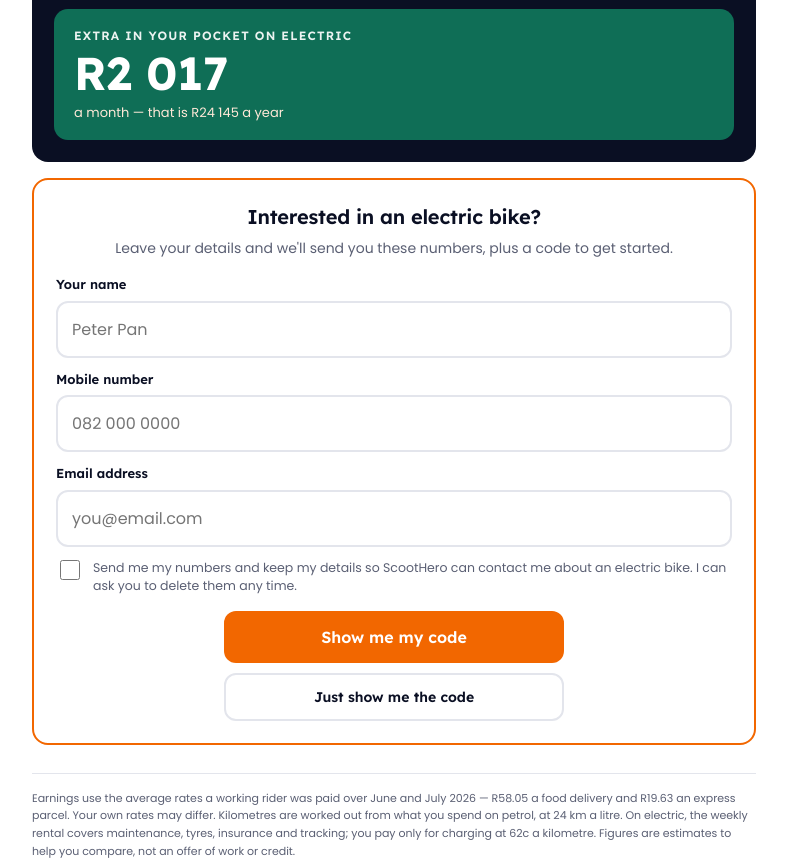
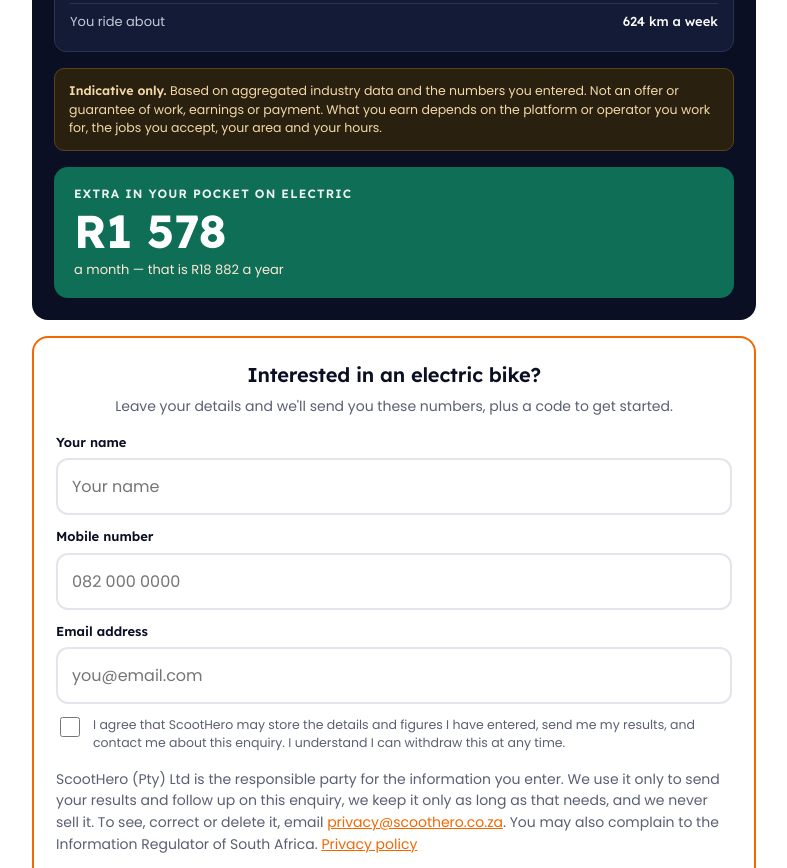
Before and after one commit to Wallisco/Fleet_Calculator, a website: page public/driver.html in a window 1280 px wide. Shown: the part 1919-2787 px from the top of the page, without its empty margins (246-1033 px from the left). Drawn offline with Linux system fonts and the light colour scheme.

Commit message:
Update driver.html

```diff
--- a/public/driver.html
+++ b/public/driver.html
@@ -1,4 +1,4 @@
-n<!DOCTYPE html>
+<!DOCTYPE html>
 <html lang="en-ZA">
 <head>
 <meta charset="utf-8">
@@ -108,6 +108,13 @@ h1,h2,h3{font-family:'Lexend',sans-serif;font-weight:600;letter-spacing:-.01em;m
 .qrbox .ref{font-family:'Lexend',sans-serif;font-size:13px;color:var(--ink);margin-top:12px}
 .qrbox a{display:inline-block;margin-top:10px;font-size:13px;color:var(--orange);word-break:break-all}
 
+.notice{background:#FFF8E8;border:1px solid #E8D9A8;border-radius:10px;padding:12px 14px;
+  font-size:12.5px;color:#6B5416;line-height:1.5;margin:0 0 18px}
+.notice b{font-family:'Lexend',sans-serif;font-weight:600}
+.notice.dark{background:#2A2010;border-color:#5A431A;color:#F3D9A8;margin:16px 0 0}
+.popia{font-size:11.5px;color:var(--muted);line-height:1.55;text-align:left;margin:0 0 16px}
+.popia a{color:var(--orange)}
+.foot a{color:var(--orange)}
 .foot{margin-top:28px;padding-top:16px;border-top:1px solid var(--line);font-size:11px;color:var(--muted);line-height:1.6}
 @media (max-width:430px){ .two,.vs{grid-template-columns:1fr} }
 </style>
@@ -123,6 +130,12 @@ h1,h2,h3{font-family:'Lexend',sans-serif;font-weight:600;letter-spacing:-.01em;m
 </div>
 
 <div class="wrap">
+
+  <p class="notice" role="note">
+    <b>Indicative only.</b> These figures come from aggregated, anonymised industry delivery data.
+    They are not a promise of work, earnings or payment — ScootHero does not employ riders,
+    allocate jobs or set these rates.
+  </p>
 
   <section class="card">
     <h2>Your work</h2>
@@ -153,7 +166,7 @@ h1,h2,h3{font-family:'Lexend',sans-serif;font-weight:600;letter-spacing:-.01em;m
     <div class="q">
       <label for="petrol">Petrol a day</label>
       <div class="help">What you put in the tank on a working day</div>
-      <div class="inp"><span class="pre">R</span><input id="petrol" type="number" min="0" step="10" value="180" inputmode="numeric"></div>
+      <div class="inp"><span class="pre">R</span><input id="petrol" type="number" min="0" step="10" value="130" inputmode="numeric"></div>
     </div>
 
     <div class="q">
@@ -207,6 +220,12 @@ h1,h2,h3{font-family:'Lexend',sans-serif;font-weight:600;letter-spacing:-.01em;m
       <div class="r" style="padding-top:8px;margin-top:6px;border-top:1px solid var(--edge)"><span>You ride about</span><b id="kmWeek">0 km a week</b></div>
     </div>
 
+    <p class="notice dark">
+      <b>Indicative only.</b> Based on aggregated industry data and the numbers you entered.
+      Not an offer or guarantee of work, earnings or payment. What you earn depends on the
+      platform or operator you work for, the jobs you accept, your area and your hours.
+    </p>
+
     <div class="big" style="margin:16px 0 0;background:#0F6E56">
       <div class="l">Extra in your pocket on electric</div>
       <div class="v" id="saveMonth">R0</div>
@@ -218,15 +237,24 @@ h1,h2,h3{font-family:'Lexend',sans-serif;font-weight:600;letter-spacing:-.01em;m
     <h2>Interested in an electric bike?</h2>
     <p>Leave your details and we'll send you these numbers, plus a code to get started.</p>
 
-    <div class="field"><label for="dName">Your name</label><input id="dName" type="text" autocomplete="name" placeholder="Peter Pan"></div>
+    <div class="field"><label for="dName">Your name</label><input id="dName" type="text" autocomplete="name" placeholder="Your name"></div>
     <div class="field"><label for="dPhone">Mobile number</label><input id="dPhone" type="tel" autocomplete="tel" inputmode="tel" placeholder="082 000 0000"></div>
     <div class="field"><label for="dEmail">Email address</label><input id="dEmail" type="email" autocomplete="email" inputmode="email" placeholder="you@email.com"></div>
     <div class="hp" aria-hidden="true"><label for="dWeb">Website</label><input id="dWeb" type="text" tabindex="-1" autocomplete="off"></div>
 
     <label class="consent" for="dConsent">
       <input type="checkbox" id="dConsent">
-      <span>Send me my numbers and keep my details so ScootHero can contact me about an electric bike. I can ask you to delete them any time.</span>
+      <span>I agree that ScootHero may store the details and figures I have entered, send me my results, and contact me about this enquiry. I understand I can withdraw this at any time.</span>
     </label>
+
+    <p class="popia">
+      ScootHero (Pty) Ltd is the responsible party for the information you enter. We use it only
+      to send your results and follow up on this enquiry, we keep it only as long as that needs,
+      and we never sell it. To see, correct or delete it, email
+      <a href="mailto:privacy@scoothero.co.za">privacy@scoothero.co.za</a>. You may also complain
+      to the Information Regulator of South Africa.
+      <a href="https://www.scoothero.co.za/privacy-policy" target="_blank" rel="noopener">Privacy policy</a>
+    </p>
 
     <button type="button" class="btn" id="go">Show me my code</button>
     <button type="button" class="btn-ghost" id="skip">Just show me the code</button>
@@ -242,7 +270,11 @@ h1,h2,h3{font-family:'Lexend',sans-serif;font-weight:600;letter-spacing:-.01em;m
   </section>
 
   <p class="foot">
-    Earnings use the average rates a working rider was paid over June and July 2026 — R58.05 a food delivery and R19.63 an express parcel. Your own rates may differ. Kilometres are worked out from what you spend on petrol, at 24 km a litre. On electric, the weekly rental covers maintenance, tyres, insurance and tracking; you pay only for charging at 62c a kilometre. Figures are estimates to help you compare, not an offer of work or credit.
+    <b>Earnings disclaimer.</b> These figures are indicative only. ScootHero uses aggregated, anonymised delivery data from across the industry to show what activity of this kind has typically paid. They are not an offer, promise or guarantee of work, earnings or payment of any amount. ScootHero does not employ delivery riders, does not allocate jobs and does not set or pay these rates. What you actually earn depends on the platform or operator you work for, the jobs you accept, your area, your hours and your own running costs, and may be materially higher or lower than shown.
+    <br><br>
+    <b>How these numbers are built.</b> Average per-job rates across delivery activity in June and July 2026 — R58.05 a food delivery and R19.63 an express parcel. Kilometres are worked out from what you spend on petrol, at 24 km a litre. On electric, the weekly rental covers maintenance, tyres, insurance and tracking; you pay only for charging at 62c a kilometre. All figures exclude VAT.
+    <br><br>
+    <b>Your information.</b> Your details are processed with your consent under the Protection of Personal Information Act, used only to send your results and follow up, and never sold. Email <a href="mailto:privacy@scoothero.co.za">privacy@scoothero.co.za</a> to see, correct or delete them, or read the <a href="https://www.scoothero.co.za/privacy-policy" target="_blank" rel="noopener">privacy policy</a>.
   </p>
 </div>
 
@@ -273,7 +305,7 @@ h1,h2,h3{font-family:'Lexend',sans-serif;font-weight:600;letter-spacing:-.01em;m
   function raw() {
     return {
       foodJobs: num('food', 9), expressJobs: num('express', 40),
-      petrolPerDay: num('petrol', 180), petrolRent: num('rent', 700),
+      petrolPerDay: num('petrol', 130), petrolRent: num('rent', 700),
       petrolMaintenanceWk: num('maint', 250), daysPerWeek: days
     };
   }
```
